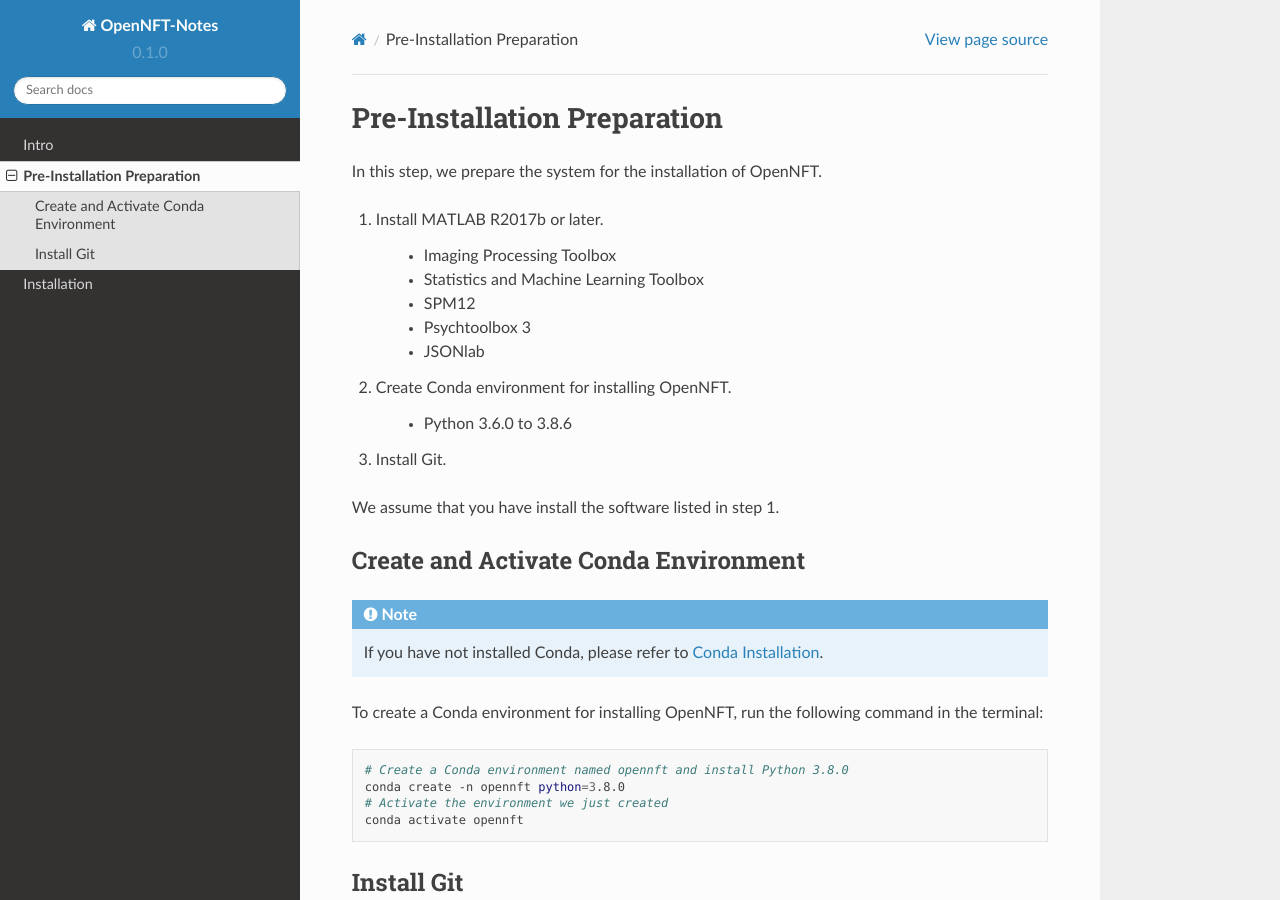
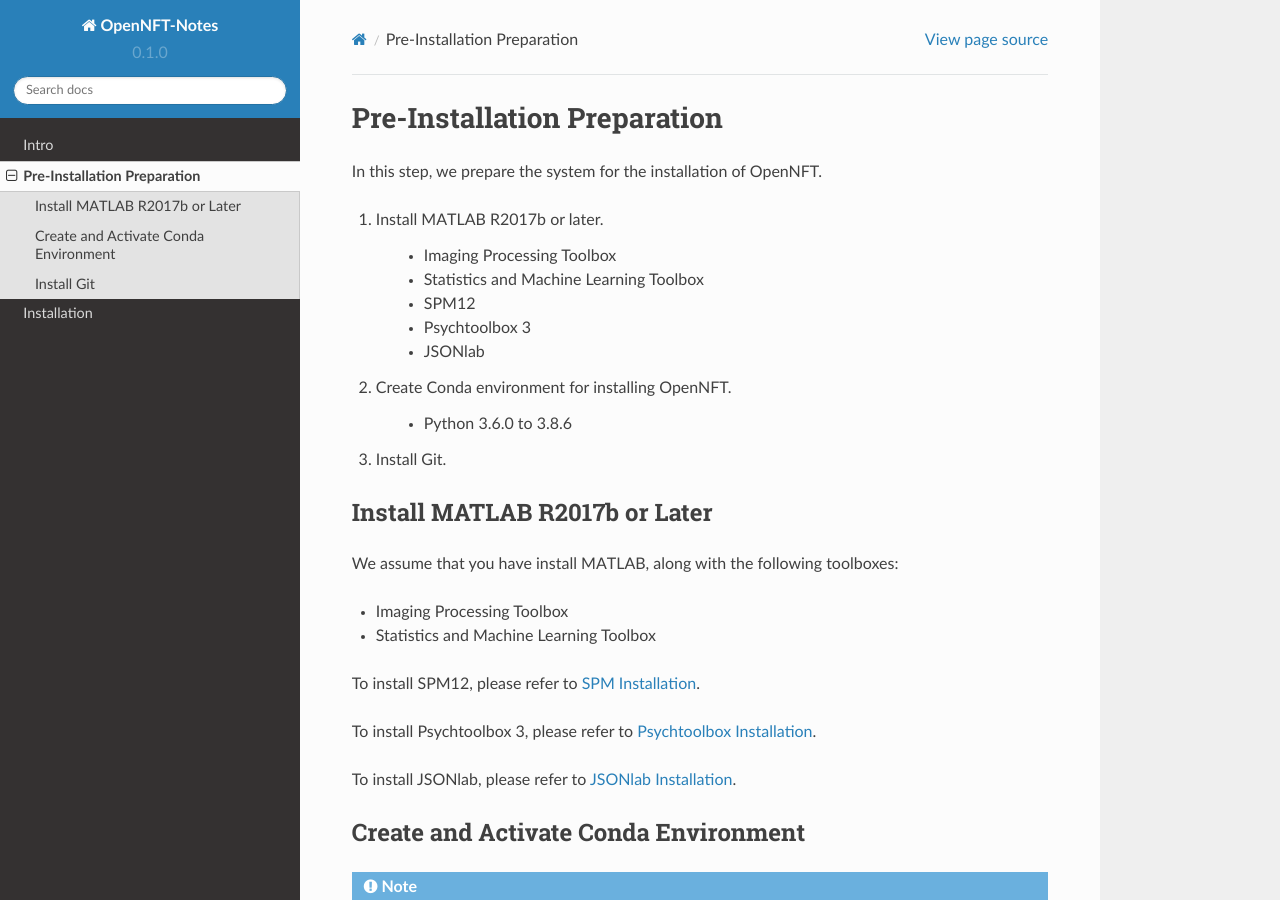
Before and after one commit to kvttt/OpenNFT-Notes, a Sphinx documentation site: the page built from docs/source/Pre-Installation.rst, in a window 1280 px wide and 900 px high. Built offline with Sphinx 7.4.7 and the Read the Docs theme 2.0.0, drawn with Linux system fonts in a browser that asks for light colours.

Commit message:
Added MATLAB details.

```diff
--- a/docs/source/Pre-Installation.rst
+++ b/docs/source/Pre-Installation.rst
@@ -17,7 +17,19 @@
 
 #. Install Git.
 
-We assume that you have install the software listed in step 1.
+Install MATLAB R2017b or Later
+------------------------------
+
+We assume that you have install MATLAB, along with the following toolboxes:
+
+* Imaging Processing Toolbox
+* Statistics and Machine Learning Toolbox
+
+To install SPM12, please refer to `SPM Installation <https://www.fil.ion.ucl.ac.uk/spm/software/download/>`_.
+
+To install Psychtoolbox 3, please refer to `Psychtoolbox Installation <http://psychtoolbox.org/download.html>`_.
+
+To install JSONlab, please refer to `JSONlab Installation <https://www.mathworks.com/matlabcentral/fileexchange/33381-jsonlab-a-toolbox-to-encode-decode-json-files>`_.
 
 Create and Activate Conda Environment
 -------------------------------------
```
Also changed, not shown: 1 other file.
